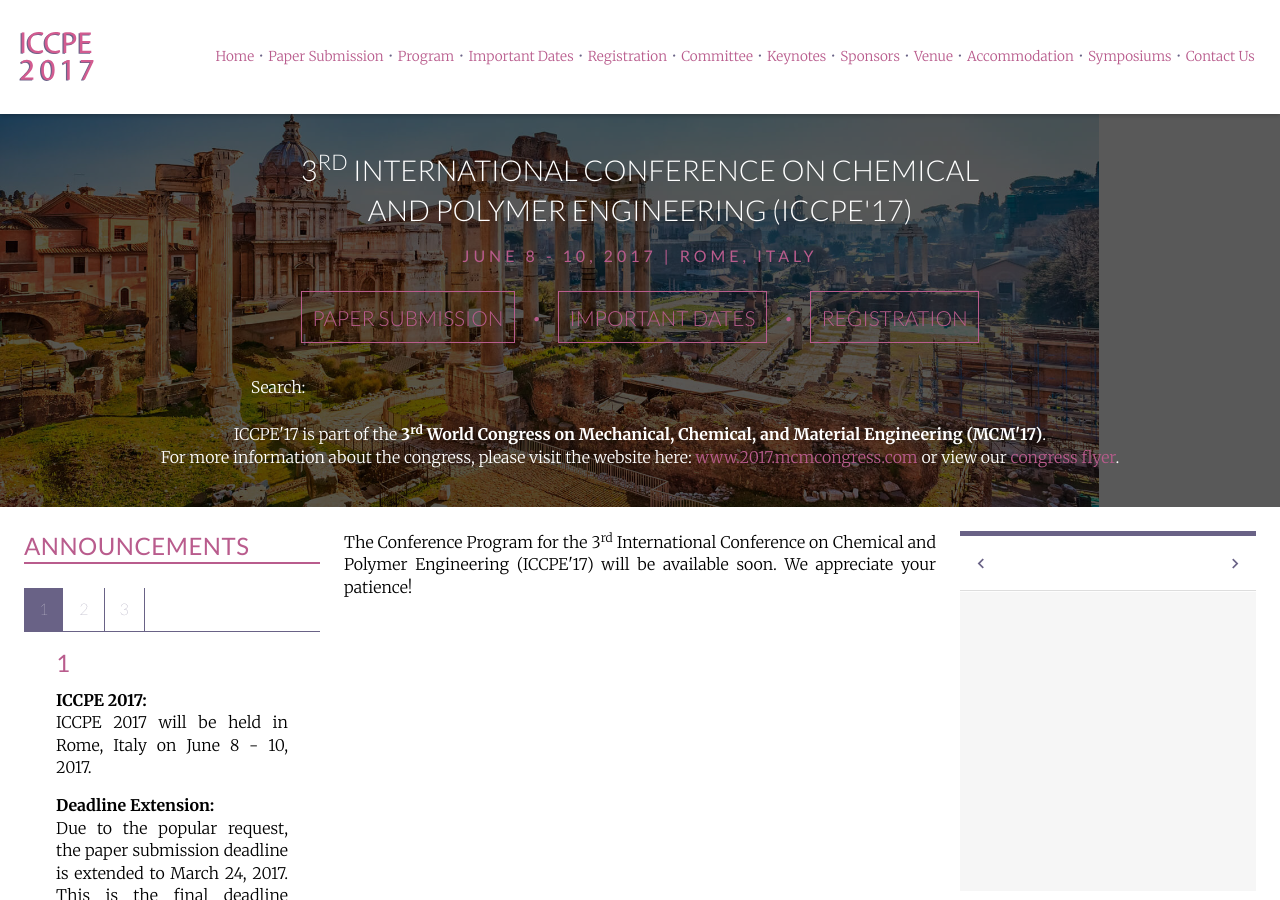
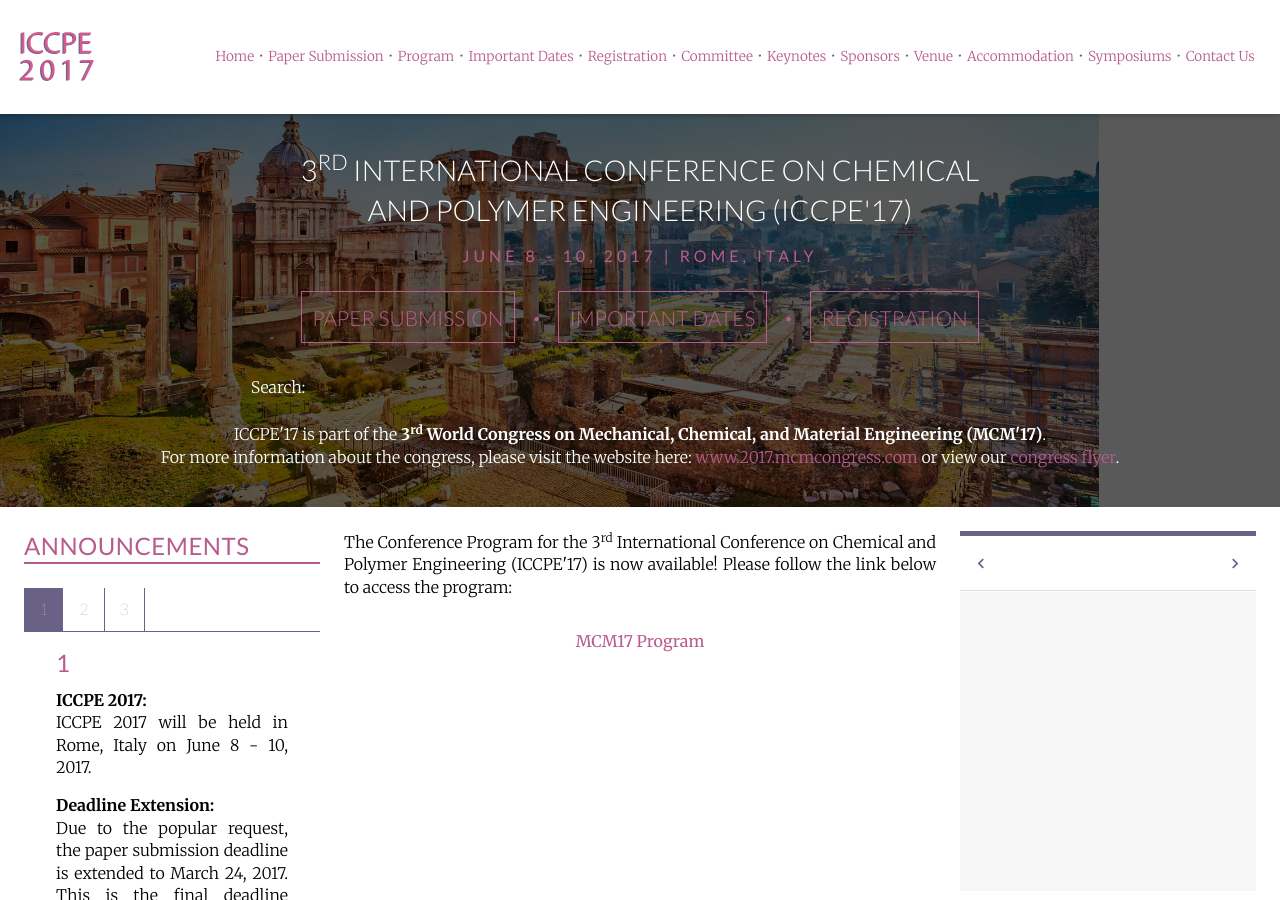
Before and after one commit to intaset/cpeconference, a Jekyll site: the page built from program.html, in a window 1280 px wide and 900 px high. Built offline with Jekyll 4.4.1, drawn with Linux system fonts in a browser that asks for light colours; nearby versions of some CDN libraries; Markdown is read by kramdown in place of the engine named in the settings; comment, search, counter and statistics services are not loaded.

Commit message:
added program

```diff
--- a/program.html
+++ b/program.html
@@ -7,6 +7,10 @@ keyword: applied chemistry conference, polymer processing conference, petroleum
 
 <div class="unit unit-s-1 unit-m-1-4-1 unit-l-1-4-1">
   <div class="unit-spacer content">
-    <p class="body">The Conference Program for the 3<sup>rd</sup> International Conference on Chemical and Polymer Engineering (ICCPE'17) will be available soon. We appreciate your patience!</p>
+    <!-- <p class="body">The Conference Program for the 3<sup>rd</sup> International Conference on Chemical and Polymer Engineering (ICCPE'17) will be available soon. We appreciate your patience!</p> -->
+
+    <p class="body">The Conference Program for the 3<sup>rd</sup> International Conference on Chemical and Polymer Engineering (ICCPE'17) is now available! Please follow the link below to access the program:</p>
+
+    <p align="center"><a href="../MCM17_Program.pdf" class="body-link">MCM17 Program</a></p>
   </div>
   </div>
```
Also changed, not shown: 1 other file.
